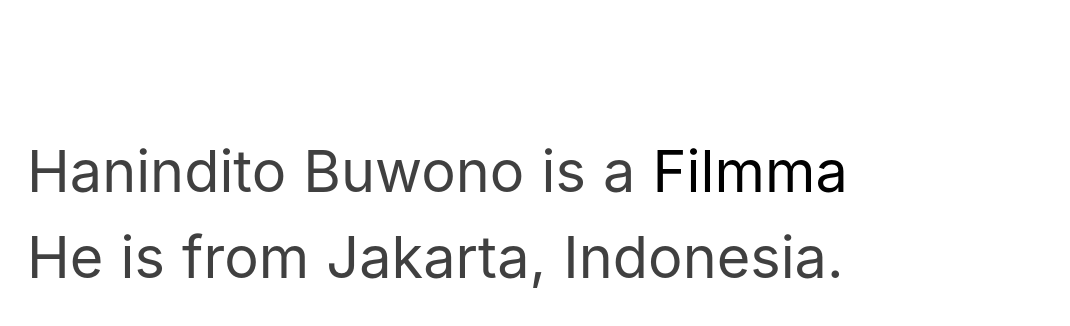
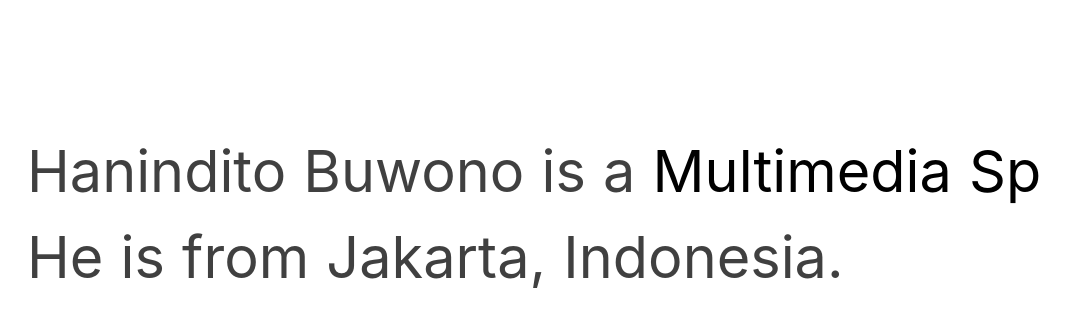
Before and after one commit to andikawilliam/ditobuwono-nuxt, a Nuxt app: page /Home/Home in a window 1280 px wide. Shown: the top 326 px of the page, without its empty margins (69-1139 px from the left). Built offline with nearby package versions, Linux system fonts and the light colour scheme.

Commit message:
Update Home.vue

```diff
--- a/pages/Home/Home.vue
+++ b/pages/Home/Home.vue
@@ -54,7 +54,7 @@
       { autoAlpha: 1, y: -20, duration: 0.5 }
     );
 
-    const textArr = ["Filmmaker.", "Writer."];
+    const textArr = ["Multimedia Specialist."];
 
     const getAnimFromIndex = (index: number) => ({
       duration: 1.5,
```
